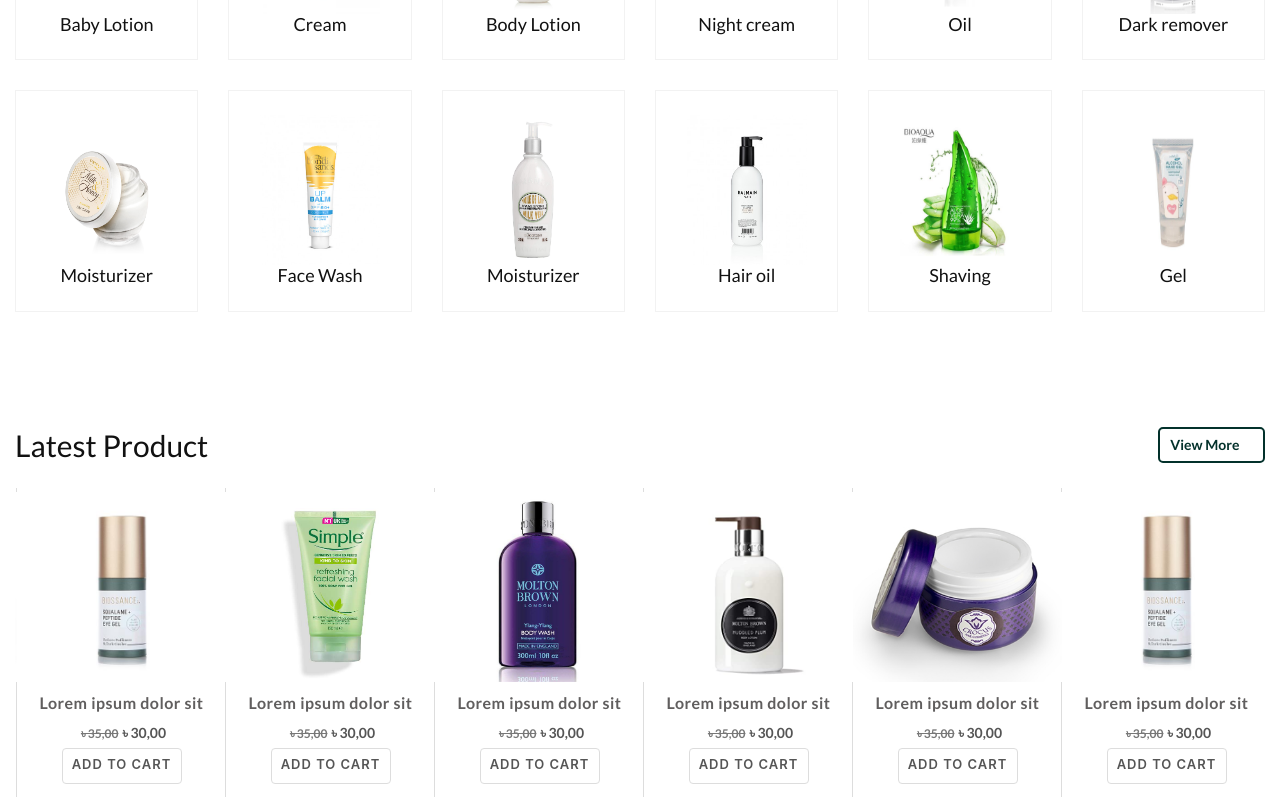
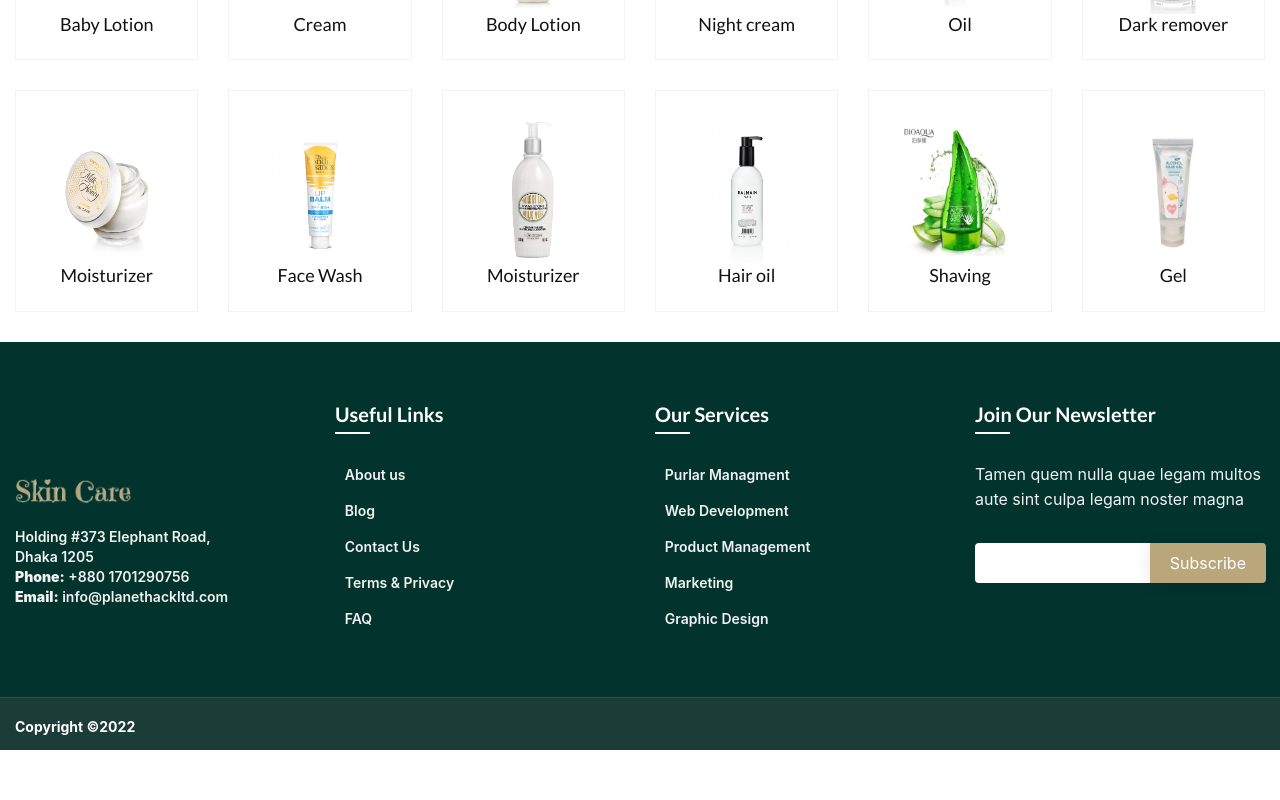
Before and after one commit to Ifratbinte/skin-care-react, a React (Create React App) app: page / in a window 1280 px wide. Shown: the part 1330-2130 px from the top of the page. After the commit the page ends 2080 px from the top, so only its background shows below. Built offline with nearby package versions, Linux system fonts and the light colour scheme; a web font is replaced by a local one.

Commit message:
about, footer

```diff
--- a/src/App.js
+++ b/src/App.js
@@ -3,6 +3,7 @@ import { BrowserRouter as Router, Routes, Route } from "react-router-dom";
 import HeaderRes from './pages/component/layout/headerRes'
 import HeaderTP from './pages/component/layout/HeaderTP'
 import Home from './pages/component/home'
+import About from './pages/component/about'
 import Product from './pages/component/product'
 import ProductDetails from './pages/component/productDetails'
 import Cart from './pages/component/cart'
@@ -10,6 +11,7 @@ import Checkout from './pages/component/checkout'
 import Contact from './pages/component/contact'
 import Faq from './pages/component/faq'
 import Thanks from './pages/component/thankYou'
+import Footer from './pages/component/layout/footer'
 
 class App extends Component {
   render() {
@@ -26,6 +28,7 @@ class App extends Component {
           <Router>
             <Routes>
                 <Route path = "/" exact element={<Home />}/>
+                <Route path="/about" element={<About/>}/>
                 <Route path = "/product" element={<Product />} />
                 <Route path = "/product-details" element={<ProductDetails />} />
                 <Route path = "/cart" element={<Cart />} />
@@ -35,6 +38,7 @@ class App extends Component {
                 <Route path = "/grettings" element={<Thanks />} />
             </Routes>
           </Router>
+          <Footer />
         </div>
       </div>
     )
--- a/src/pages/component/about.jsx
+++ b/src/pages/component/about.jsx
@@ -3,7 +3,126 @@ import React, { Component } from 'react'
 class About extends Component {
   render() {
     return (
-      <div>about</div>
+      <section class="about-page-area">
+          <div class="about-top-area">
+              <div class="container">
+                  <div class="row">
+                      <div class="col-lg-12">
+                          <div class="header-content text-center">
+                              <h1 class="text-white">About Us</h1>
+                              <p>Customer satisfaction is our main priority</p>
+                          </div>
+                      </div>
+                  </div>
+              </div>
+          </div>
+          <div class="about-bottom-area">
+              <div class="container">
+                  <div class="row justify-content-center">
+                      <div class="col-lg-12">
+                          <div class="about-bottom-title text-center">
+                              <h2>Our History</h2>
+                          </div>
+                      </div>
+                  </div>
+                  <div class="row">
+                      <div class="col-lg-5">
+                          <div class="about-bottom-story-img">
+                              <img src="assets/img/bg.jpg" alt=""/>
+                          </div>
+                      </div>
+                      <div class="col-lg-7">
+                          <div class="about-bottom-story-text">
+                              <p>Lorem ipsum dolor sit amet consectetur adipisicing elit. Laudantium tenetur necessitatibus dolore quae esse laborum, vero consectetur numquam sequi ipsa architecto voluptate porro saepe fugit facere repellat consequatur
+                                  fuga asperiores cum hic sed pariatur doloribus reprehenderit. Perferendis voluptatum molestiae quas. Lorem ipsum dolor sit amet consectetur adipisicing elit. Maxime veritatis perspiciatis alias nulla vitae, placeat
+                                  animi dolore tempora perferendis expedita. Lorem ipsum dolor sit amet consectetur adipisicing elit. Ea alias sequi debitis vel magni! Vero hic facilis numquam, soluta cumque earum sint eveniet! Nobis officiis porro
+                                  ea vitae iusto temporibus ex tempora earum quo totam quia tempore atque, fuga eum rerum eveniet aliquam facilis dolorem nostrum voluptates. Error, alias recusandae. Lorem ipsum dolor sit amet, consectetur adipisicing
+                                  elit. Molestias ipsum odio repellat quas deleniti quam reiciendis neque, et quidem sint, laboriosam cupiditate non, voluptas omnis dolorum accusantium iure ad expedita voluptates ab! Eligendi ea saepe asperiores
+                                  tempora quaerat repellendus. Lorem ipsum dolor sit amet consectetur adipisicing elit. libero quaerat aliquid sed reiciendis alias vel nemo pariatur harum! Fugiat repellat officiis placeat numquam, facere et. </p>
+                          </div>
+                      </div>
+                  </div>
+              </div>
+          </div>
+          <div class="about-bottom-area text-center">
+              <div class="container">
+                  <div class="row justify-content-center">
+                      <div class="col-lg-12">
+                          <div class="about-bottom-title text-center">
+                              <h2>Our Goal</h2>
+                          </div>
+                      </div>
+                  </div>
+                  <div class="row">
+                      <div class="col-lg-6">
+                          <div class="about-bottom-story-content">
+                              <img src="img/mission.png" alt=""/>
+                              <h4>Our Mision</h4>
+                              <p>Lorem ipsum dolor sit amet consectetur adipisicing elit. Laudantium tenetur necessitatibus dolore quae esse laborum, vero consectetur numquam sequi ipsa architecto voluptate porro saepe fugit facere repellat consequatur
+                                  Lorem ipsum dolor, sit amet consectetur adipisicing elit. Nostrum, repellat? Quibusdam velit fugit corporis assumenda est itaque laborum, natus modi perspiciatis repudiandae delectus odit nobis tenetur pariatur
+                                  ratione quis nam? fuga asperiores cum hic sed pariatur doloribus reprehenderit. Perferendis voluptatum molestiae quas.</p>
+                          </div>
+                      </div>
+                      <div class="col-lg-6">
+                          <div class="about-bottom-story-content">
+                              <img src="img/vision.png" alt=""/>
+                              <h4>Our Vision</h4>
+                              <p>Lorem ipsum dolor sit amet consectetur adipisicing elit. Laudantium tenetur necessitatibus dolore quae esse laborum, vero consectetur numquam sequi ipsa architecto voluptate porro saepe fugit facere repellat consequatur
+                                  Lorem ipsum dolor, sit amet consectetur adipisicing elit. Nostrum, repellat? Quibusdam velit fugit corporis assumenda est itaque laborum, natus modi perspiciatis repudiandae delectus odit nobis tenetur pariatur
+                                  ratione quis nam? fuga asperiores cum hic sed pariatur doloribus reprehenderit. Perferendis voluptatum molestiae quas.</p>
+                          </div>
+                      </div>
+                  </div>
+              </div>
+          </div>
+          <div class="about-testimonial-area">
+              <div class="container">
+                  <div class="row">
+                      <div class="col-lg-12">
+                          <div class="about-bottom-title text-center">
+                              <h2>Our Clients Review</h2>
+                          </div>
+                      </div>
+                  </div>
+                  <div class="row">
+                      <div class="col-lg-12">
+                          <div class="owl-carousel about-clients">
+                              <div class="testimonial-slider-single-item item first prev">
+                                  <div class="card border-0 py-3 px-4">
+                                      <div class="row justify-content-center">
+                                          <img src="img/person.jpeg" class="img-fluid profile-pic mb-4 mt-3" alt=''/>
+                                      </div>
+                                      <h6>Marielle Haag</h6>
+                                      <p>Lorem ipsum dolor sit amet, consectetur adipisicing elit, sed do eiusmod tempor incididunt ut labore et dolore magna aliqua Ut enim.</p>
+                                  </div>
+                              </div>
+                              <div class="testimonial-slider-single-item item show">
+                                  <div class="card border-0 py-3 px-4">
+                                      <div class="row justify-content-center"> <img src="img/client1.jpg" class="img-fluid profile-pic mb-4 mt-3" alt=''/> </div>
+                                      <h6>Ximena Vegara</h6>
+                                      <p>Lorem ipsum dolor sit amet, consectetur adipisicing elit, sed do eiusmod tempor incididunt ut labore et dolore magna aliqua Ut enim.</p>
+                                  </div>
+                              </div>
+                              <div class="testimonial-slider-single-item item next">
+                                  <div class="card border-0 py-3 px-4">
+                                      <div class="row justify-content-center"> <img src="img/client2.jpg" class="img-fluid profile-pic mb-4 mt-3" alt=''/> </div>
+                                      <h6>John Paul</h6>
+                                      <p>Lorem ipsum dolor sit amet, consectetur adipisicing elit, sed do eiusmod tempor incididunt ut labore et dolore magna aliqua Ut enim.</p>
+                                  </div>
+                              </div>
+                              <div class="testimonial-slider-single-item item last">
+                                  <div class="card border-0 py-3 px-4">
+                                      <div class="row justify-content-center"> <img src="img/client3.jpg" class="img-fluid profile-pic mb-4 mt-3" alt=''/> </div>
+                                      <h6>William Doe</h6>
+                                      <p>Lorem ipsum dolor sit amet, consectetur adipisicing elit, sed do eiusmod tempor incididunt ut labore et dolore magna aliqua Ut enim.</p>
+                                  </div>
+                              </div>
+                          </div>
+                      </div>
+                  </div>
+              </div>
+          </div>
+      </section>
     )
   }
 }
--- a/src/pages/component/home.jsx
+++ b/src/pages/component/home.jsx
@@ -9,7 +9,7 @@ class Home extends Component {
       <div>
         <HeroSection />
         <Category />
-        <TopLatest />
+        {/* <TopLatest /> */}
       </div>
     )
   }
--- a/src/pages/component/layout/footer.jsx
+++ b/src/pages/component/layout/footer.jsx
@@ -7,49 +7,45 @@ class Footer extends Component {
             <div className="footer-top">
                 <div className="container">
                     <div className="row">
-                        <div className="col-lg-3 col-md-4 col-sm-4 col-xs-12">
-                            <div className="footer-contact">
-                                <img src="assets/img/footer-logo.png" alt=""/>
+                        <div className="col-lg-3 col-md-4 col-12 footer-contact">
+                            <img className='mb-3' src="assets/img/footer-logo.png" alt="" />
                             <p className="mt-2">
-                                    Holding #373 Elephant Road, <br/> Dhaka 1205<br/><br/>
-                                    <strong>Phone:</strong> +880 1701290756<br>
-                                    <strong>Email:</strong> info@domain.com<br>
+                                Holding #373 Elephant Road, <br/> Dhaka 1205<br/>
+                                <strong>Phone:</strong> +880 1701290756<br></br>
+                                <strong>Email:</strong> info@planethackltd.com<br/>
                             </p>
                         </div>
-                        </div>
-
-                        <div className="col-lg-3 col-md-4 col-sm-4 col-xs-12 footer-links">
+                        <div class="col-lg-3 col-md-4 col-sm-4 footer-links">
                                 <h4>Useful Links</h4>
                                 <ul>
-                                <li><i className="fa fa-chevron-right"></i> <a href="about.html">About us</a></li>
-                                <li><i className="fa fa-chevron-right"></i> <a href="blog.html">Blog</a></li>
-                                <li><i className="fa fa-chevron-right"></i> <a href="contact.html">Contact Us</a></li>
-                                <li><i className="fa fa-chevron-right"></i> <a href="terms.html">Terms & Privacy</a></li>
-                                <li><i className="fa fa-chevron-right"></i> <a href="faq.html">FAQ</a></li>
+                                    <li><i class="fa fa-chevron-right"></i> <a href="/about">About us</a></li>
+                                    <li><i class="fa fa-chevron-right"></i> <a href="/blog">Blog</a></li>
+                                    <li><i class="fa fa-chevron-right"></i> <a href="/contact">Contact Us</a></li>
+                                    <li><i class="fa fa-chevron-right"></i> <a href="/terms">Terms & Privacy</a></li>
+                                    <li><i class="fa fa-chevron-right"></i> <a href="/faq">FAQ</a></li>
                                 </ul>
                         </div>
-                        <div className="col-lg-3 col-md-4 col-sm-4 col-xs-12 footer-links">
+                        <div class="col-lg-3 col-md-4 col-sm-4 footer-links">
                             <h4>Our Services</h4>
                             <ul>
-                                <li><i className="fa fa-chevron-right"></i> <a href="#">Purlar Managment</a></li>
-                                <li><i className="fa fa-chevron-right"></i> <a href="#">Web Development</a></li>
-                                <li><i className="fa fa-chevron-right"></i> <a href="#">Product Management</a></li>
-                                <li><i className="fa fa-chevron-right"></i> <a href="#">Marketing</a></li>
-                                <li><i className="fa fa-chevron-right"></i> <a href="#">Graphic Design</a></li>
+                                <li><i class="fa fa-chevron-right"></i> <a href="/">Purlar Managment</a></li>
+                                <li><i class="fa fa-chevron-right"></i> <a href="/">Web Development</a></li>
+                                <li><i class="fa fa-chevron-right"></i> <a href="/">Product Management</a></li>
+                                <li><i class="fa fa-chevron-right"></i> <a href="/">Marketing</a></li>
+                                <li><i class="fa fa-chevron-right"></i> <a href="/">Graphic Design</a></li>
                             </ul>
                         </div>
-                        <div className="col-lg-3 col-md-12 col-sm-12 col-xs-12 footer-newsletter">
+                        <div class="col-lg-3 col-md-12 col-sm-12 footer-newsletter">
                             <h4>Join Our Newsletter</h4>
                             <p>Tamen quem nulla quae legam multos aute sint culpa legam noster magna</p>
                             <form action="" method="post">
-                                <input type="email" name="email" placeholder="Enter email address"/>
-                                <input type="submit" value="Subscribe"/>
+                                <input type="email" name="email"/><input type="submit" value="Subscribe"/>
                             </form><br/>
                         </div>
                     </div>
                 </div>
             </div>
-            </div>
+
             <div className="footer-bottom">
                 <div className="container">
                     <div className="d-md-flex py-2">
@@ -59,11 +55,11 @@ class Footer extends Component {
                             </div>
                         </div>
                         <div className="social-links text-center text-md-right pt-3 pt-md-0">
-                            <a href="#"><i className="fa fa-facebook"></i></a>
-                            <a href="#"><i className="fa fa-twitter"></i></a>
-                            <a href="#"><i className="fa fa-linkedin"></i></a>
-                            <a href="#"><i className="fa fa-instagram"></i></a>
-                            <a href="#"><i className="fa fa-youtube"></i></a>
+                            <a href="/"><i className="fa fa-facebook"></i></a>
+                            <a href="/"><i className="fa fa-twitter"></i></a>
+                            <a href="/"><i className="fa fa-linkedin"></i></a>
+                            <a href="/"><i className="fa fa-instagram"></i></a>
+                            <a href="/"><i className="fa fa-youtube"></i></a>
                         </div>
                     </div>
                 </div>
```
Lines whose indentation alone changed are shown as unchanged.
